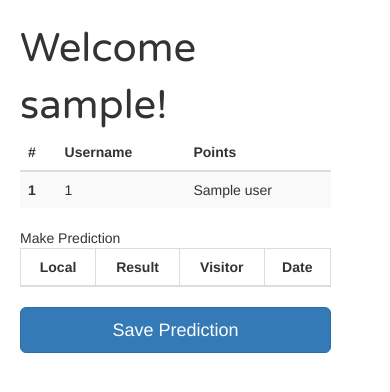
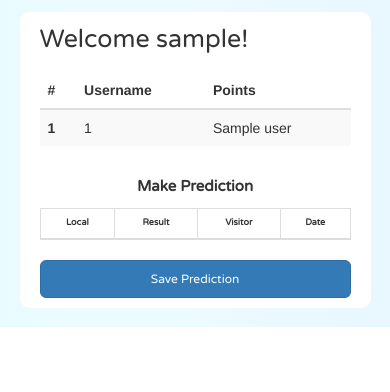
Before and after one commit to Rexher74/football_predict, a Flask app: template templates/home.html in a window 390 px wide. Shown: the top 392 px of the page. Run offline with Flask 3, Linux system fonts and the light colour scheme; the template is opened without the code that fills it: most values are stand-ins (such as "Sample title", 1, 10 or a date in 2020); lists and menus that the app fills with data are empty; some libraries are stand-ins or nearby versions.

Commit message:
Update main_css.css

```diff
--- a/static/styles/main_css.css
+++ b/static/styles/main_css.css
@@ -1,6 +1,18 @@
 .main-div-page{
     width: 100vw;
     height: 100vh;
+    display: flex;
+    justify-content: center;
+    align-items: center;
+    background: #2980B9;  /* fallback for old browsers */
+    background: -webkit-linear-gradient(to right, #eafbff, #edfbff, #e8f6ff);  /* Chrome 10-25, Safari 5.1-6 */
+    background: linear-gradient(to right, #eafbff, #edfbff, #e8f6ff); /* W3C, IE 10+/ Edge, Firefox 16+, Chrome 26+, Opera 12+, Safari 7+ */
+}
+
+.main-div-page-dashboard{
+    padding-top: 3%;
+    padding-bottom: 5%;
+    width: 100vw;
     display: flex;
     justify-content: center;
     align-items: center;
@@ -16,22 +28,87 @@
     border-radius: 5px;
 }
 
+.main_table_classification{
+    width: 100%;
+}
+
+.imgShieldTeam{
+    height: 30px;
+    margin-right: 5px;
+}
+
 .main-dashboard{
     height: 90%;
     width: 90%;
     border-radius: 10px;
     background-color: white;
-    padding: 20px;
+    padding: 30px 50px;
+    display: flex;
+    flex-direction: row;
+    justify-content: space-between;
 }
 
 .title_welcome{
     font-size: 40px;
     font-family: "Varela Round", sans-serif;
+    margin-bottom: 15px;
+}
+
+.table_predictions_dashboard{
+    text-align: center;
+    font-size: 20px;
+}
+
+#prediction_table{
+    width: 50%;
+    border-radius: 5px;
+    font-family: "Varela Round", sans-serif;
+    overflow: auto;
+}
+
+#make-prediction-title{
+    text-align: center;
+    font-size: 30px;
+    padding: 10px;
+    font-weight: 600;
+}
+
+.clickableButton{
+    cursor: pointer;
+    padding: 5px 10px;
+    border-radius: 2px;
+    color: white;
+    font-weight: 700;
+    background-color:#63a7d4;
+}
+
+.selectedButtonPredict{
+    background-color:#063452;
+    color: white;
+}
+
+#button-save-prediction{
+    font-size: 25px;
 }
 
 @media (max-width: 1400px) {
-    .centrated-form{
+    .centrated-form {
         width: 50vw;
+    }
+    #prediction_table {
+        width: 60%;
+    }
+    .main-dashboard {
+        padding: 25px 45px;
+    }
+    .table_predictions_dashboard{
+        font-size: 17px;
+    }
+    #button-save-prediction{
+        font-size: 23px;
+    }
+    .imgShieldTeam{
+        height: 32px;
     }
 }
 
@@ -39,19 +116,98 @@
     .centrated-form{
         width: 60vw;
     }
+    .title_welcome{
+        font-size: 35px;
+    }
+    #make-prediction-title{
+        font-size: 25px;
+    }
+    #prediction_table{
+        width: 70%;
+    }
+    .main-dashboard {
+        padding: 20px 40px;
+    }
+    .table_predictions_dashboard{
+        font-size: 15px;
+    }
+    #button-save-prediction{
+        font-size: 18px;
+    }
+    .imgShieldTeam{
+        height: 28px;
+    }
 }
 @media (max-width: 1000px) {
     .centrated-form{
         width: 70vw;
+    }
+    #prediction_table{
+        width: 80%;
+    }
+    .main-dashboard {
+        padding: 15px 35px;
+        flex-direction: column;
+    }
+    .table_predictions_dashboard{
+        font-size: 13px;
+    }
+    #button-save-prediction{
+        font-size: 15px;
+    }
+    .imgShieldTeam{
+        height: 25px;
     }
 }
 @media (max-width: 800px) {
     .centrated-form{
         width: 80vw;
     }
+    .title_welcome{
+        font-size: 30px;
+    }
+    #make-prediction-title{
+        font-size: 20px;
+    }
+    #prediction_table{
+        width: 90%;
+    }
+    .main-dashboard {
+        padding: 10px 30px;
+    }
+    .table_predictions_dashboard{
+        font-size: 11px;
+    }
+    #button-save-prediction{
+        font-size: 14px;
+    }
+    .imgShieldTeam{
+        height: 22px;
+    }
 }
 @media (max-width: 600px) {
     .centrated-form{
         width: 90vw;
     }
+    .title_welcome{
+        font-size: 25px;
+    }
+    #make-prediction-title{
+        font-size: 15px;
+    }
+    #prediction_table{
+        width: 100%;
+    }
+    .main-dashboard {
+        padding: 10px 20px;
+    }
+    .table_predictions_dashboard{
+        font-size: 9px;
+    }
+    #button-save-prediction{
+        font-size: 12px;
+    }
+    .imgShieldTeam{
+        height: 20px;
+    }
 }
```
